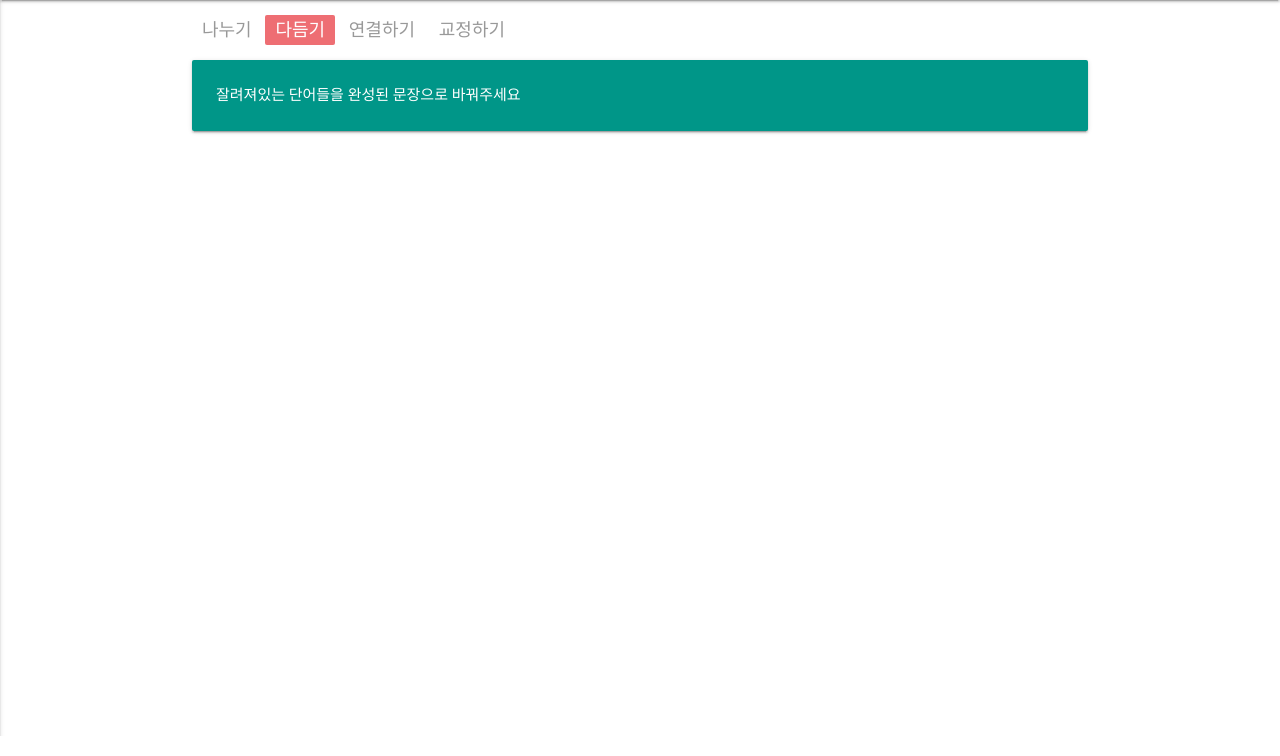
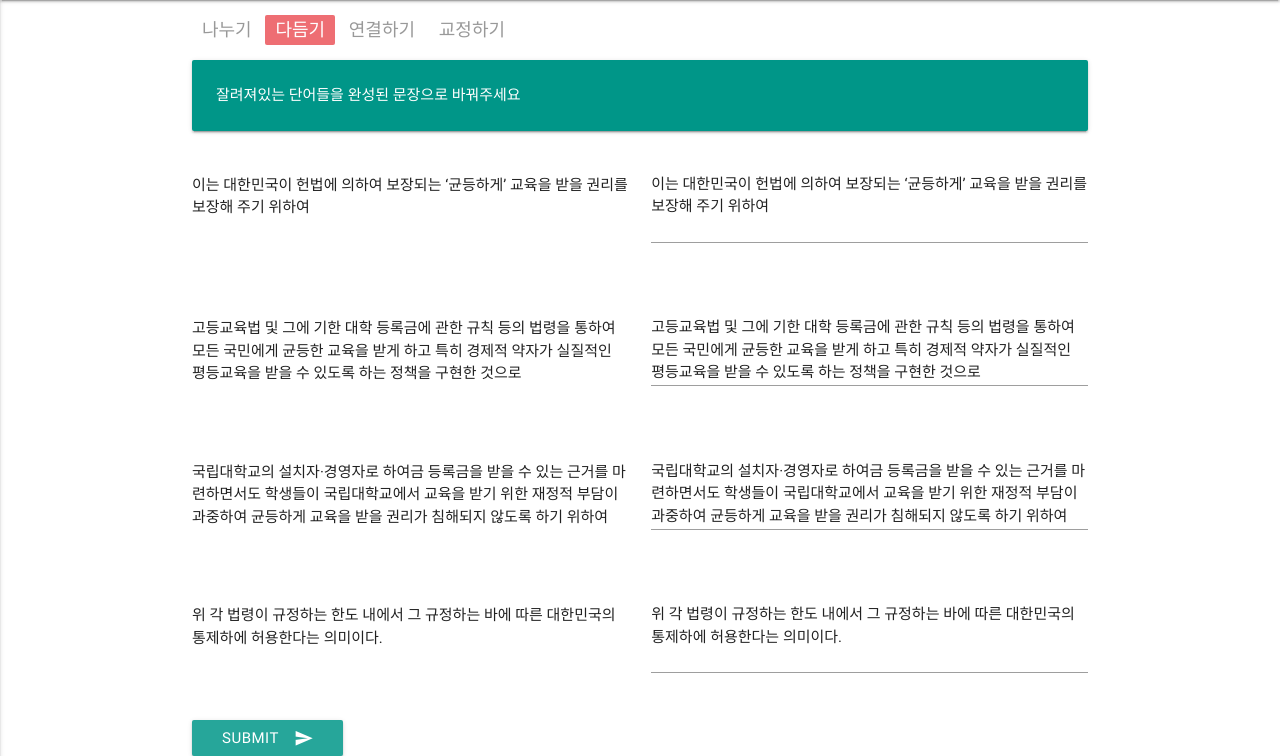
Before and after one commit to dongkwan-kim/dike, a Django app: a page that uses dike/templates/polish.html in a window 1280 px wide. Shown: the part 64-820 px from the top of the page. Run offline with Django 3.2, Linux system fonts and the light colour scheme; some libraries are stand-ins or nearby versions.

Commit message:
Add mock step2

```diff
--- a/dike/templates/polish.html
+++ b/dike/templates/polish.html
@@ -7,35 +7,60 @@
         <li class="waves-effect disabled"><a href="#!">연결하기</a></li>
         <li class="waves-effect disabled"><a href="#!">교정하기</a></li>
     </ul>
-
     <div class="card-panel teal">
         <span class="white-text">
             잘려져있는 단어들을 완성된 문장으로 바꿔주세요
         </span>
     </div>
-
     <div id="app">
-        <polish-component :sentence="splittedSentence"></polish-component>
+        <polish-component :splittedsentences="splittedSentence"></polish-component>
     </div>
 
 {% verbatim %}
 <template id="polish-template">
+<div>
+    <div v-for="p in phrases" class="row">
+        <div class="col s6 original">
+            <span>{{p.before}}</span>
+        </div>
+        <div class="input-field col s6">
+            <textarea class="materialize-textarea" v-model="p.after"></textarea>
+        </div>
+    </div>
 
+    <button class="btn waves-effect waves-light" type="submit" name="action" v-on:click="submit()">Submit
+            <i class="material-icons right">send</i>
+    </button>
+</div>
 </template>
 {% endverbatim %}
 
+<style>
+.row .original {
+    margin-top: 28px;
+}
+</style>
+
 <script src="/static/js/constants.js"></script>
 <script>
-var sampleSplittedSentence = {
-    id: 1,
-    splitted: sampleSplitted,
+var Polisher = {
+    template: '#polish-template',
+    props: { splittedsentences: Object },
+    data: function() {
+        return {
+            phrases: this.splittedsentences.phrases.map(p => ({
+                before: p,
+                after: p
+            }))
+        }
+    }
 }
 
-var polishComponent = {
-    template: '#polish-template',
-    props: { splitted: Object },
-    data:
-}
+new Vue({
+    el: '#app',
+    components: { 'polish-component': Polisher },
+    data: { splittedSentence: sampleSplittedSentence},
+})
 
 </script>
 {% endblock %}
--- a/dike/webdike/static/js/constants.js
+++ b/dike/webdike/static/js/constants.js
@@ -74,7 +74,10 @@ var sampleLongSentence = `
 var sampleSplittedSentence = {
   parentId: 1,
   id: 1,
-  splitted: [
-    ''
+  phrases: [
+    '이는 대한민국이 헌법에 의하여 보장되는 ‘균등하게’ 교육을 받을 권리를 보장해 주기 위하여',
+    '고등교육법 및 그에 기한 대학 등록금에 관한 규칙 등의 법령을 통하여 모든 국민에게 균등한 교육을 받게 하고 특히 경제적 약자가 실질적인 평등교육을 받을 수 있도록 하는 정책을 구현한 것으로',
+    '국립대학교의 설치자·경영자로 하여금 등록금을 받을 수 있는 근거를 마련하면서도 학생들이 국립대학교에서 교육을 받기 위한 재정적 부담이 과중하여 균등하게 교육을 받을 권리가 침해되지 않도록 하기 위하여',
+    '위 각 법령이 규정하는 한도 내에서 그 규정하는 바에 따른 대한민국의 통제하에 허용한다는 의미이다.',
   ],
 }
```
